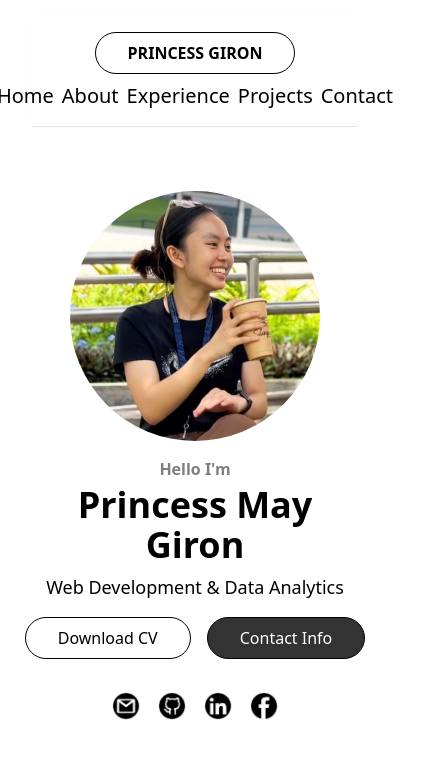
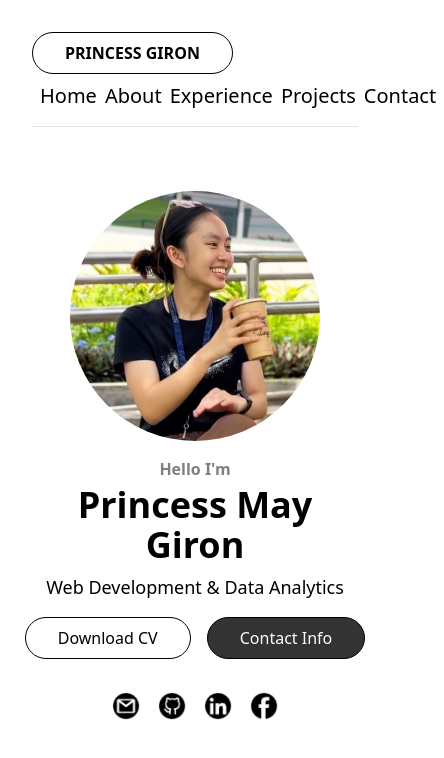
Before and after one commit to youth-of-may/portfolio-app, a React (Vite) app: page / in a window 390 px wide. Shown: the top 758 px of the page, 444 px wide, since content can reach past the window. Built offline with nearby package versions, Linux system fonts and the light colour scheme.

Commit message:
Made the navbar more responsive for small screen sizes.

```diff
--- a/src/components/Navbar.jsx
+++ b/src/components/Navbar.jsx
@@ -5,8 +5,8 @@ import Button from "./Button";
 export default function Navbar() {
   return (
 
-    <div className="mt-4 mb-16 flex items-center lg:flex-nowrap lg:justify-between flex-wrap justify-center py-4 border-black/10 border-b-1 shadow-[0_0px_4px_rgba(0,0,0,0.02)]">
-    <Button px="px-8 text-md font-semibold lg:mb-0 mb-2">PRINCESS GIRON</Button>
+    <div className="mt-4 mb-16 flex items-center lg:flex-nowrap lg:justify-between flex-wrap justify-between py-4 border-black/10 border-b-1 shadow-[0_0px_4px_rgba(0,0,0,0.02)]">
+    <Button px="px-8 text-md font-semibold lg:mb-0 mb-2" hoverBg="hover:bg-black/80 hover:text-white hover:drop-shadow-gray-400/30">PRINCESS GIRON</Button>
     <NavLinks/>
     </div>
   );
```
